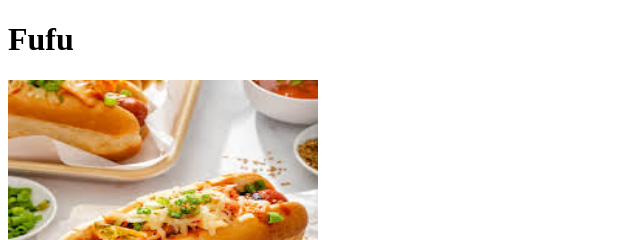
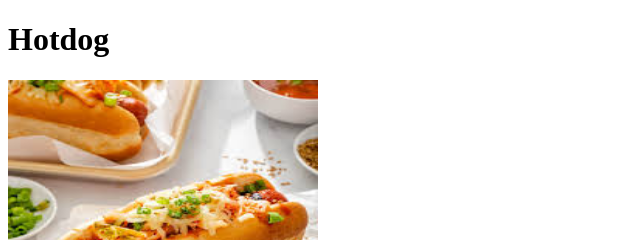
Before and after one commit to Msarkodie/odin-recipes, a plain HTML site: page recipes/hotdog.html in a window 1280 px wide. Shown: the top 240 px of the page, 0-640 px from the left. Drawn offline with Linux system fonts and the light colour scheme.

Commit message:
Fix typo in hotdog.html

```diff
--- a/recipes/hotdog.html
+++ b/recipes/hotdog.html
@@ -6,7 +6,7 @@
     <title>hotdog</title>
 </head>
 <body>
-    <h1>Fufu</h1>
+    <h1>Hotdog</h1>
     <img src="../img/hotdog.jpeg" alt="image of hotdog" height="310" width="310">
     <p><h2>Description</h2></p>
     <p>This food is very delicious and in Ghana here it is referred to as a cotinental dish.
```
